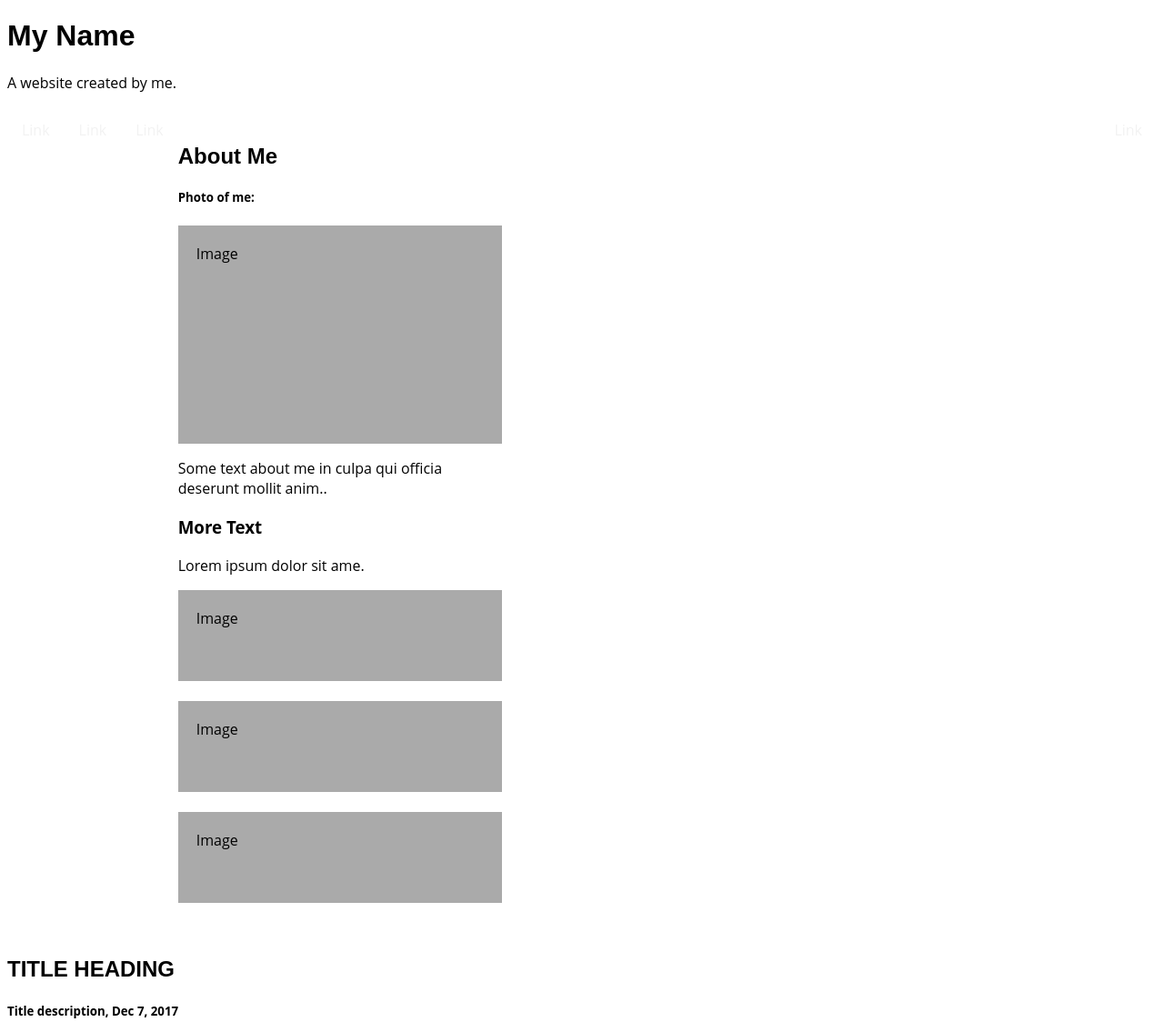
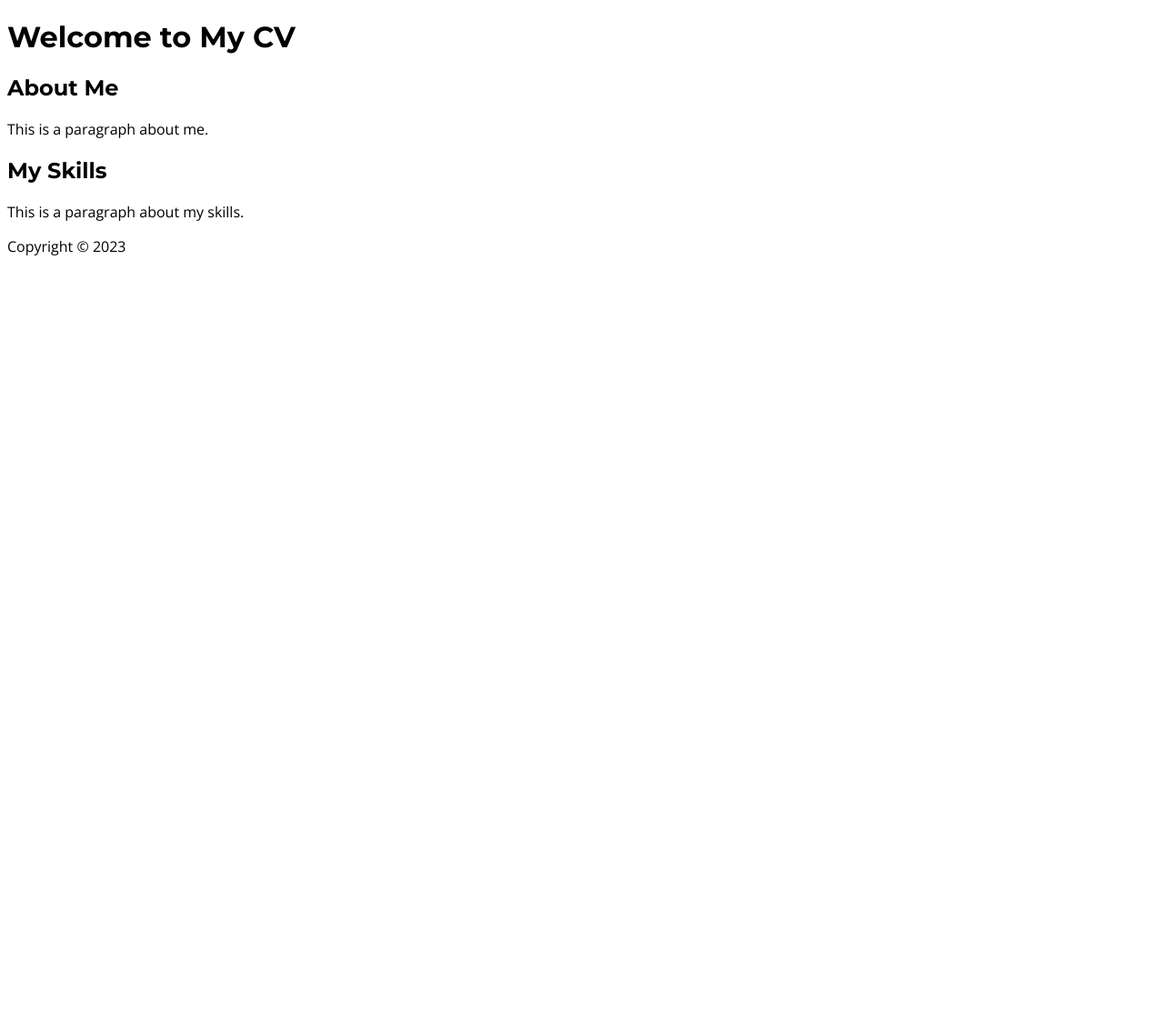
Before and after one commit to leejingooo/cv, a plain HTML site: page index.html in a window 1280 px wide. Shown: the top 1124 px of the page at 91% size. After the commit the page ends 800 px from the top, so only its background shows below. Drawn offline with nearby package versions, Linux system fonts and the light colour scheme.

Commit message:
Update index.html

```diff
--- a/index.html
+++ b/index.html
@@ -2,51 +2,25 @@
 <html>
 <head>
     <title>My CV</title>
+    <link href="https://fonts.googleapis.com/css2?family=Montserrat:wght@400;700&family=Open+Sans:wght@400;700&display=swap" rel="stylesheet">
     <link rel="stylesheet" type="text/css" href="styles.css">
 </head>
 <body>
-    <div class="header">
-        <h1>My Name</h1>
-        <p>A website created by me.</p>
-    </div>
-
-    <div class="navbar">
-        <a href="#">Link</a>
-        <a href="#">Link</a>
-        <a href="#">Link</a>
-        <a href="#" class="right">Link</a>
-    </div>
-
-    <div class="row">
-        <div class="side">
+    <header>
+        <h1>Welcome to My CV</h1>
+    </header>
+    <main>
+        <section>
             <h2>About Me</h2>
-            <h5>Photo of me:</h5>
-            <div class="fakeimg" style="height:200px;">Image</div>
-            <p>Some text about me in culpa qui officia deserunt mollit anim..</p>
-            <h3>More Text</h3>
-            <p>Lorem ipsum dolor sit ame.</p>
-            <div class="fakeimg" style="height:60px;">Image</div><br>
-            <div class="fakeimg" style="height:60px;">Image</div><br>
-            <div class="fakeimg" style="height:60px;">Image</div>
-        </div>
-        <div class="main">
-            <h2>TITLE HEADING</h2>
-            <h5>Title description, Dec 7, 2017</h5>
-            <div class="fakeimg" style="height:200px;">Image</div>
-            <p>Some text..</p>
-            <p>Sunt in culpa qui officia deserunt mollit anim id est laborum consectetur adipiscing elit, sed do eiusmod tempor incididunt ut labore et dolore magna aliqua. Ut enim ad minim veniam, quis nostrud exercitation ullamco.</p>
-            <br>
-            <h2>TITLE HEADING</h2>
-            <h5>Title description, Sep 2, 2017</h5>
-            <div class="fakeimg" style="height:200px;">Image</div>
-            <p>Some text..</p>
-            <p>Sunt in culpa qui officia deserunt mollit anim id est laborum consectetur adipiscing elit, sed do eiusmod tempor incididunt ut labore et dolore magna aliqua. Ut enim ad minim veniam, quis nostrud exercitation ullamco.</p>
-        </div>
-    </div>
-
-    <div class="footer">
-        <h2>Footer</h2>
-    </div>
-
+            <p>This is a paragraph about me.</p>
+        </section>
+        <section>
+            <h2>My Skills</h2>
+            <p>This is a paragraph about my skills.</p>
+        </section>
+    </main>
+    <footer>
+        <p>Copyright © 2023</p>
+    </footer>
 </body>
 </html>
```
